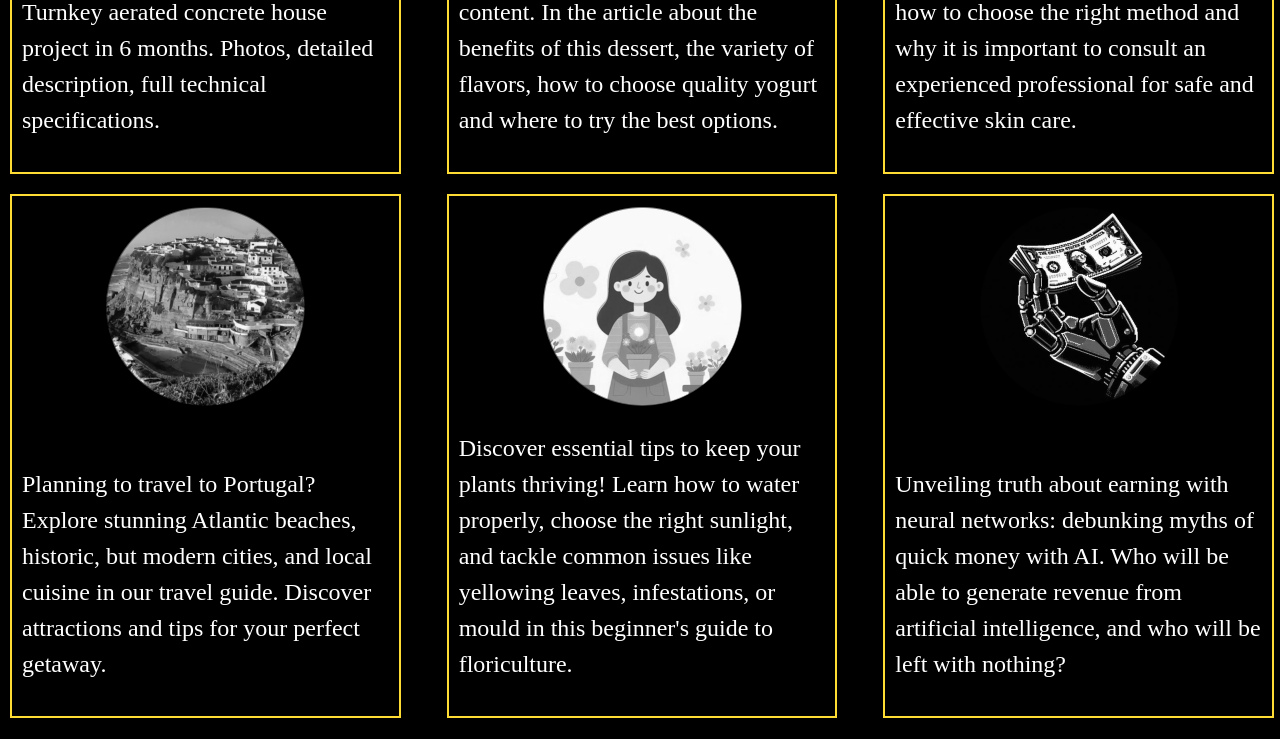
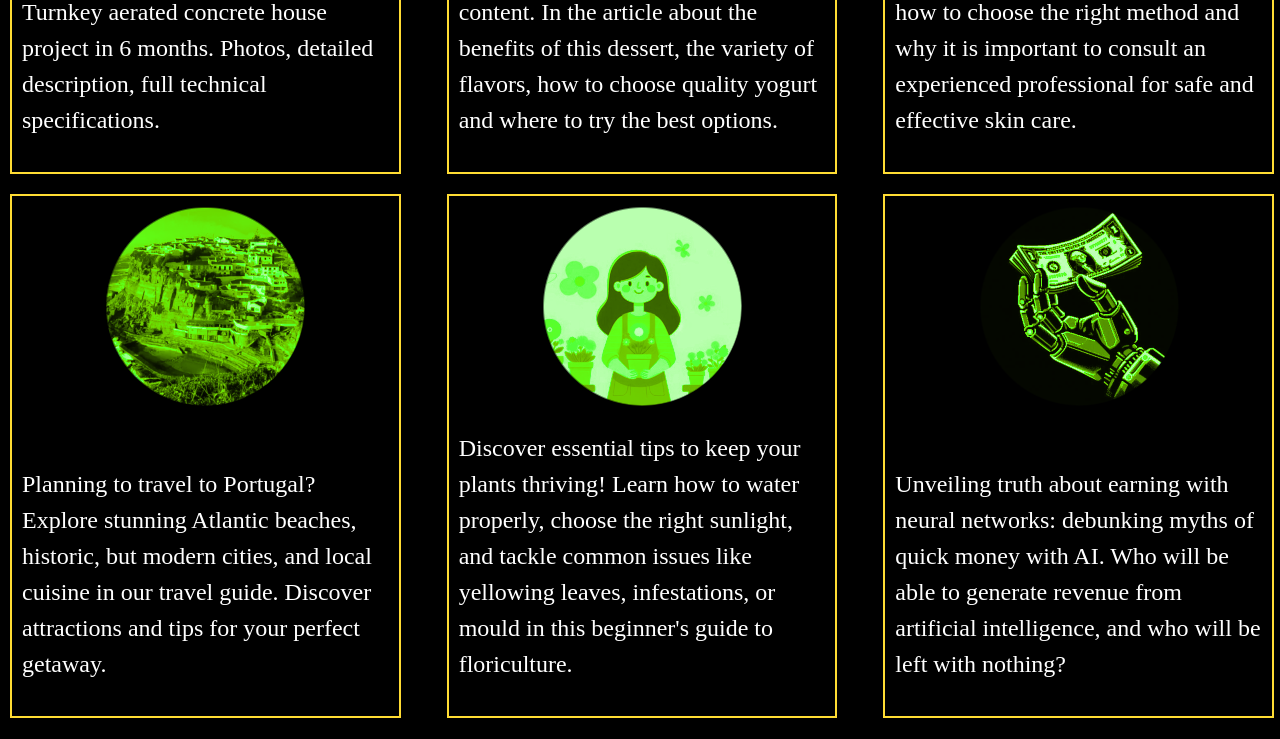
Before and after one commit to SEOLina/Portfolio-, a PHP site: page /Seo/index.html in a window 1280 px wide. Shown: the part 2177-2916 px from the top of the page. Run offline with PHP 8.4, Linux system fonts and the light colour scheme.

Commit message:
Update styles.css

```diff
--- a/Seo/styles.css
+++ b/Seo/styles.css
@@ -23,14 +23,15 @@ body, html {
   height: 200px;
   border-radius: 50%;
   object-fit: cover;
-  filter: grayscale(1) hue-rotate(40deg) saturate(3); /* Золотой оттенок */
-  transition: filter 0.3s ease, transform 0.3s ease; /* Плавное изменение фильтра и увеличения */
+  filter: sepia(1) saturate(5) hue-rotate(45deg); /* Более насыщенный золотой эффект */
+  transition: filter 0.3s ease, transform 0.3s ease;
 }
 
 .special-frame:hover img {
   transform: scale(1.05); /* Легкое увеличение при наведении */
   filter: none; /* Убираем фильтр, возвращая естественные цвета */
 }
+
 
 /* Стили для контейнеров */
 .container1 {
```
